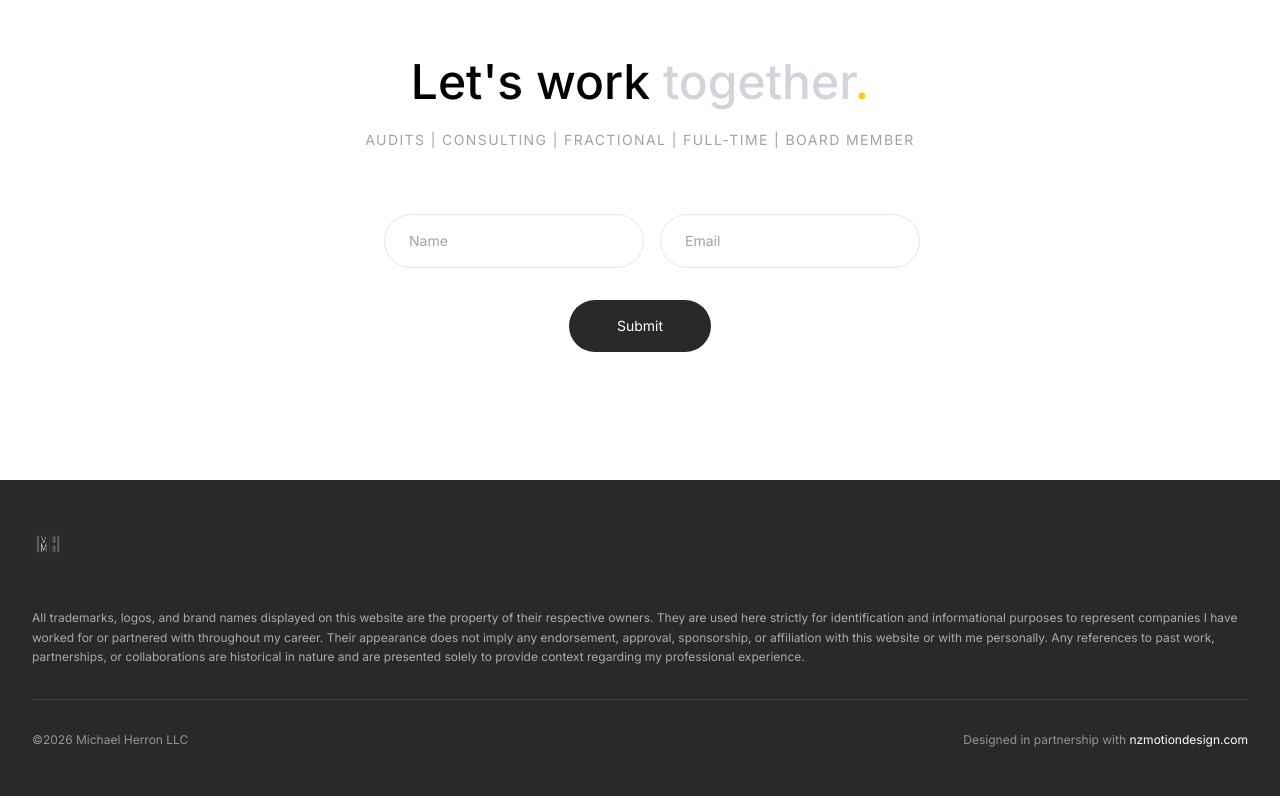
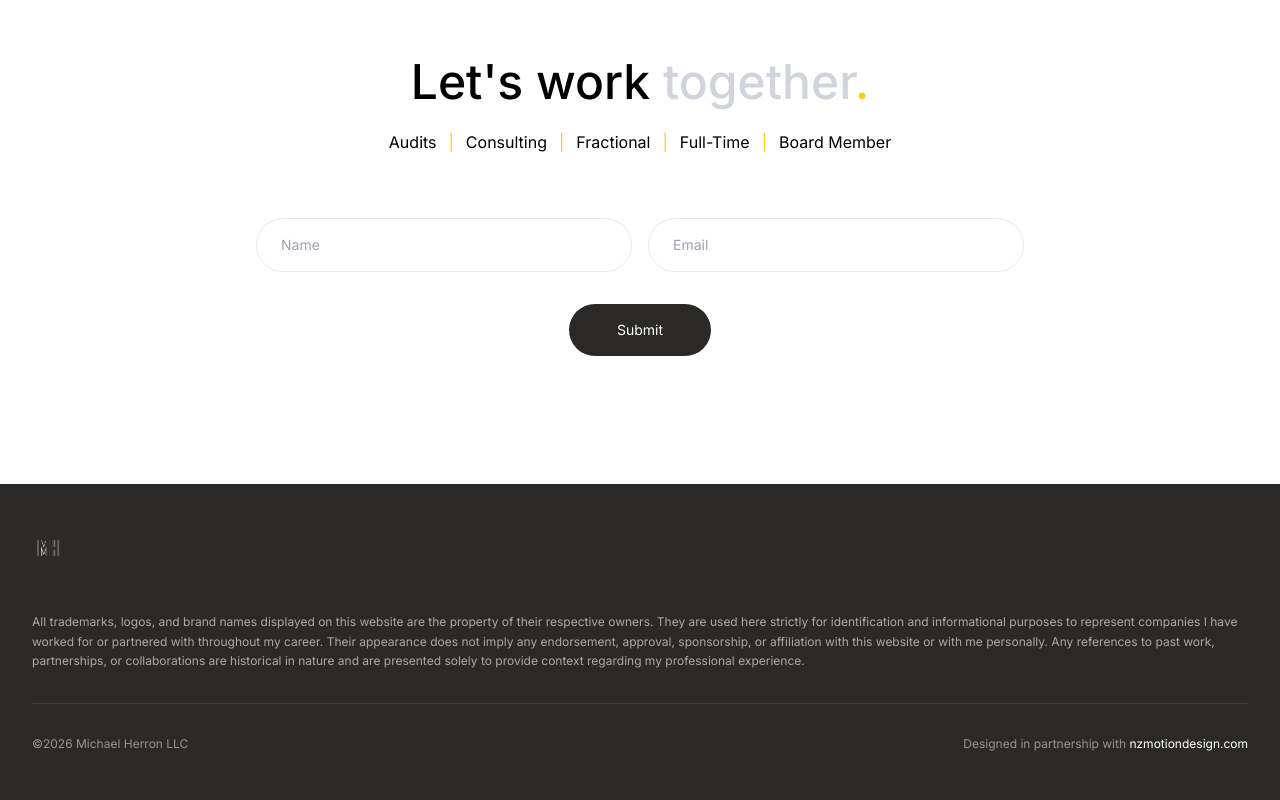
Before and after one commit to mrh1976/mherron, a Next.js app: page / in a window 1280 px wide. Shown: the part 10892-11692 px from the top of the page. Built offline with nearby package versions, Linux system fonts and the light colour scheme.

Commit message:
Update page.tsx

```diff
--- a/app/page.tsx
+++ b/app/page.tsx
@@ -315,10 +315,18 @@ export default function Home() {
             Let&apos;s work <span className="text-gray-300">together</span>
             <span className="text-yellow-400">.</span>
           </h2>
-          <p className="text-sm uppercase tracking-widest text-gray-400 mb-16">
-            Audits | Consulting | Fractional | Full-Time | Board Member
+          <p className="text-base mb-16 flex items-center justify-center gap-3">
+            <span>Audits</span>
+            <span className="text-yellow-400">|</span>
+            <span>Consulting</span>
+            <span className="text-yellow-400">|</span>
+            <span>Fractional</span>
+            <span className="text-yellow-400">|</span>
+            <span>Full-Time</span>
+            <span className="text-yellow-400">|</span>
+            <span>Board Member</span>
           </p>
-          <form className="max-w-lg mx-auto flex gap-4 mb-8">
+          <form className="max-w-3xl mx-auto flex gap-4 mb-8">
             <input
               type="text"
               placeholder="Name"
```
